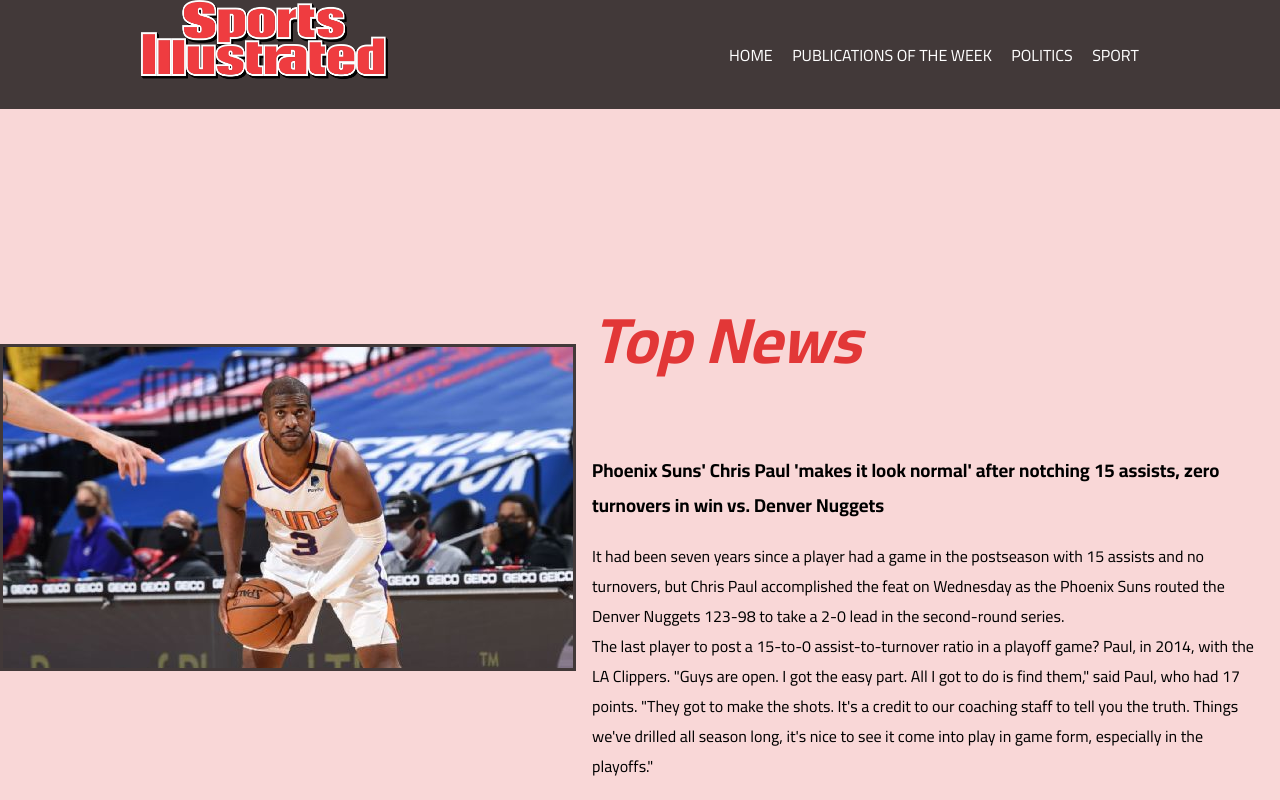
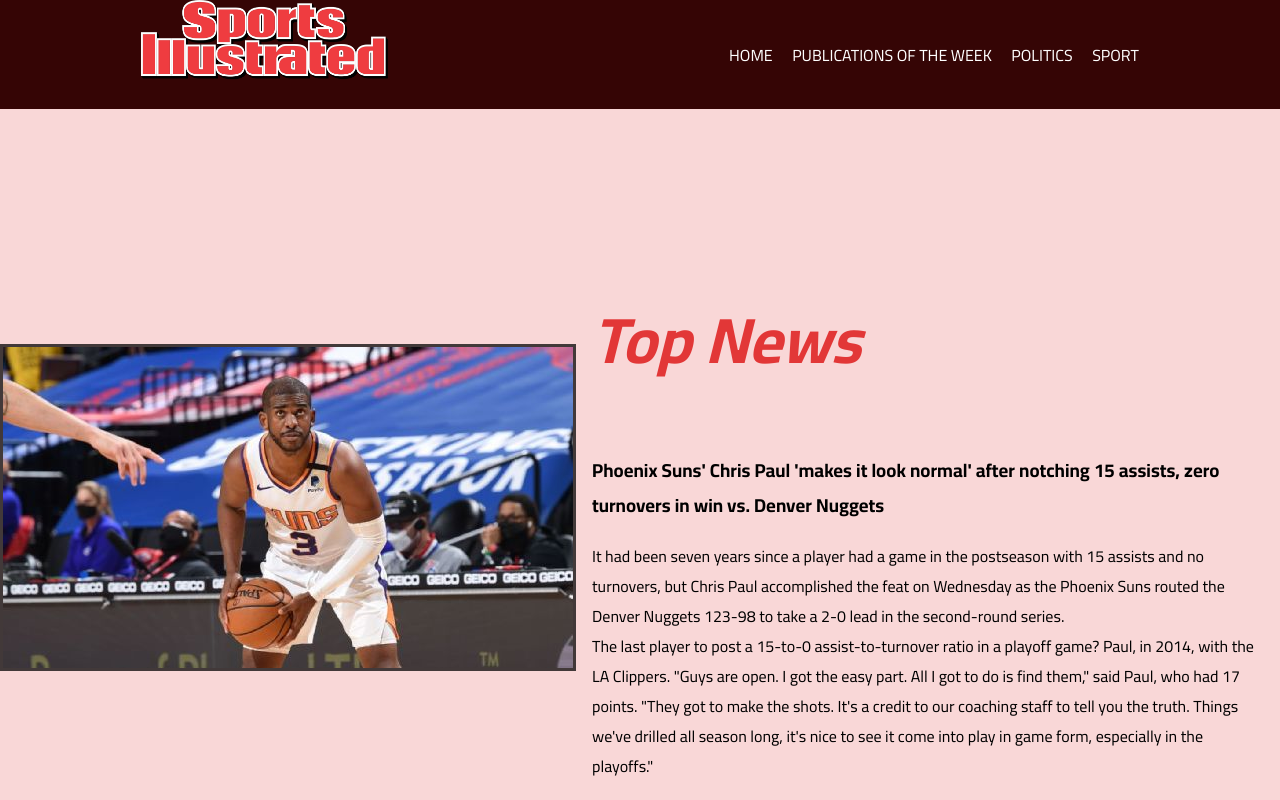
Before and after one commit to gogystrezh21/firstProject, a plain HTML site: page INDEX 2.html in a window 1280 px wide. Shown: the top 800 px of the page. Drawn offline with Linux system fonts and the light colour scheme.

Commit message:
fixed some styles

```diff
--- a/css/style.css
+++ b/css/style.css
@@ -12,7 +12,7 @@ scroll-behavior: smooth;
 .main-menu {
     position: fixed;
     width: 100%;
-    background-color: rgb(66, 57, 57);
+    background-color: rgb(53, 5, 5);
     display: flex;
     flex-direction: column;
     justify-content: space-between;
```
